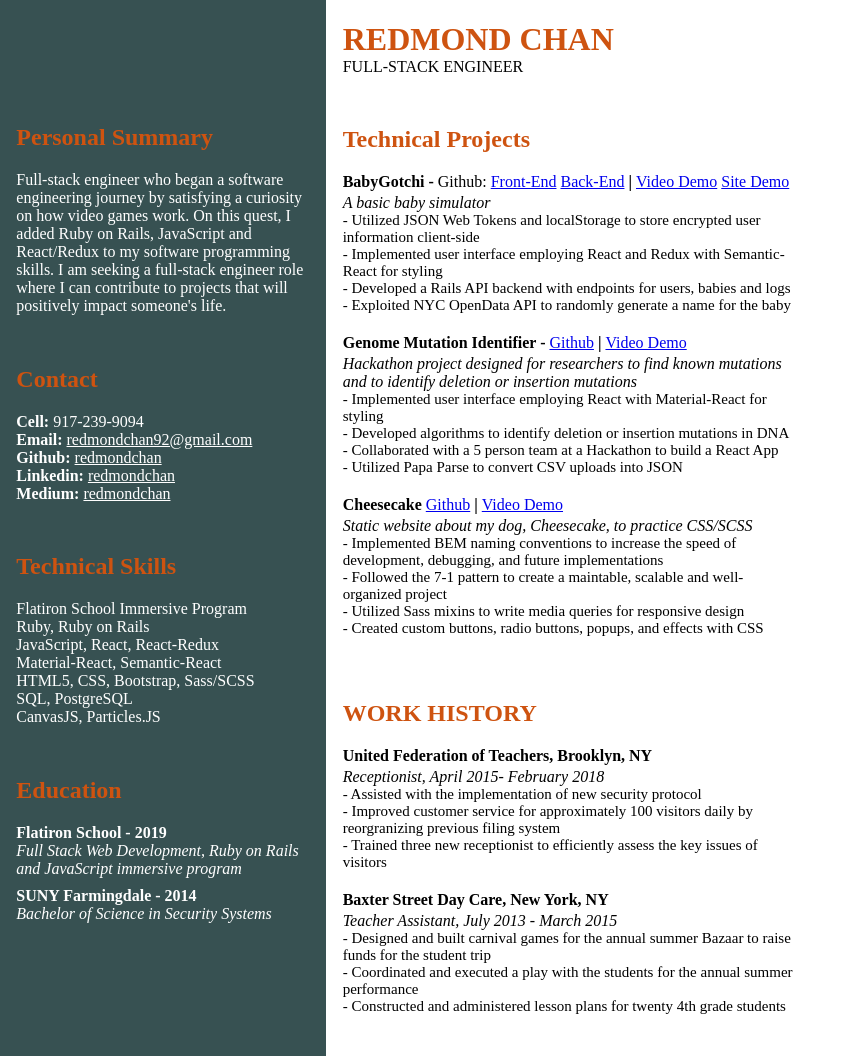
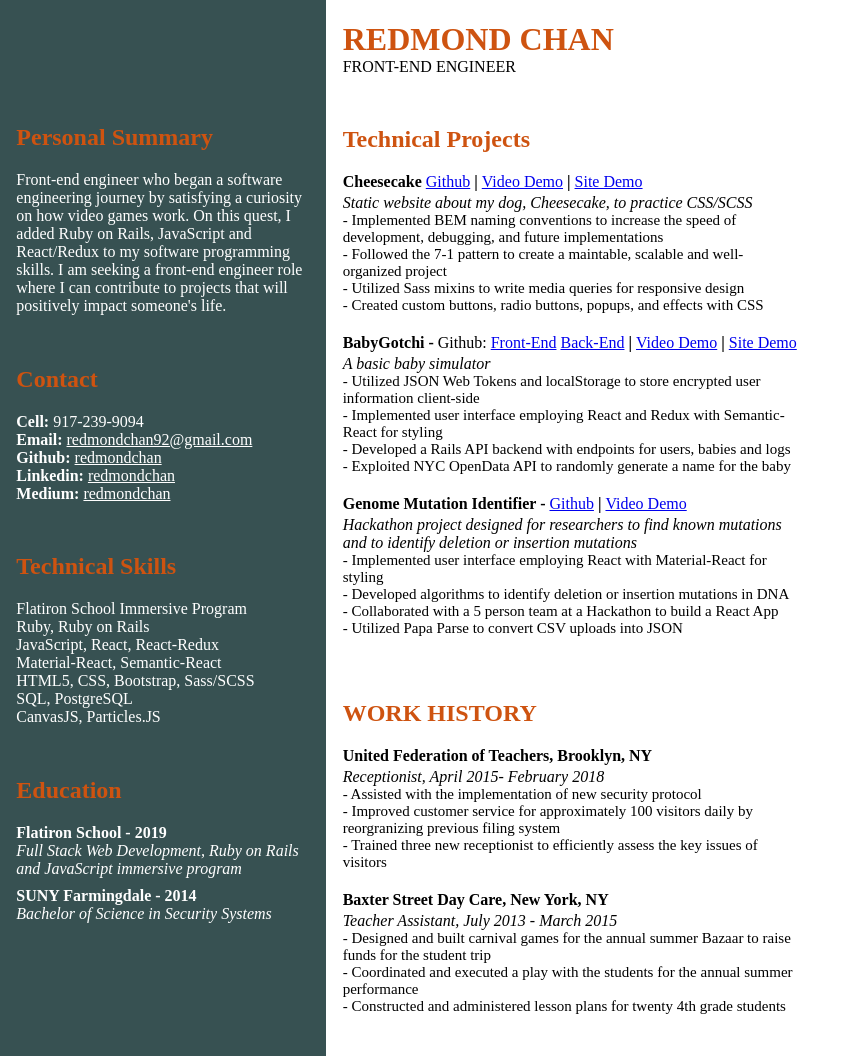
Before and after one commit to redmondchan/resume-template, a plain HTML site: page index.html in a window 1280 px wide. Shown: the whole page, without its empty margins (0-843 px from the left). Drawn offline with Linux system fonts and the light colour scheme; a web font is replaced by a local one.

Commit message:
reordered projects, changed to front end, and added working links

```diff
--- a/index.html
+++ b/index.html
@@ -19,9 +19,9 @@
 
     <section class="section">
       <h2 class="font-orange" class="font-orange">Personal Summary</h2>
-        <p>Full-stack engineer who began a software engineering journey by satisfying a curiosity on how video games
+        <p>Front-end engineer who began a software engineering journey by satisfying a curiosity on how video games
         work. On this quest, I added Ruby on Rails, JavaScript and React/Redux to my software programming skills. I am
-        seeking a full-stack engineer role where I can contribute to projects that will positively impact someone's life.</p>
+        seeking a front-end engineer role where I can contribute to projects that will positively impact someone's life.</p>
     </section>
 
     <section class="section">
@@ -71,7 +71,7 @@
 
    <header class="header">
      <h1 class="font-orange u-margin-bottom-none">REDMOND CHAN</h1>
-       <span>FULL-STACK ENGINEER</span>
+       <span>FRONT-END ENGINEER</span>
    </header>
 
 
@@ -81,11 +81,33 @@
 
        <li class="u-margin-bottom-small">
          <header>
+           <p class="list-header">Cheesecake
+            <span>
+              <a class="font-normal" href="https://github.com/redmondchan/cheesecake-css-sass">Github</a>
+              <span>|</span>
+              <a class="font-normal" href="https://youtu.be/LnXk8aXmvsc">Video Demo</a>
+              <span>|</span>
+              <a class="font-normal" href="https://cheesecake-css-sass.herokuapp.com">Site Demo</a>
+            </span>
+          </p>
+         </header>
+         <span class="font-italic">Static website about my dog, Cheesecake, to practice CSS/SCSS</span>
+         <ul class="ul font-small">
+           <li>- Implemented BEM naming conventions to increase the speed of development, debugging, and future implementations</li>
+           <li>- Followed the 7-1 pattern to create a maintable, scalable and well-organized project</li>
+           <li>- Utilized Sass mixins to write media queries for responsive design</li>
+           <li>- Created custom buttons, radio buttons, popups, and effects with CSS</li>
+         </ul>
+       </li>
+
+       <li class="u-margin-bottom-small">
+         <header>
            <p class="list-header">BabyGotchi - <span class="font-normal">Github:</span><span>
              <a class="font-normal" href="https://github.com/redmondchan/prepare-baby-frontend">Front-End</a>
              <a class="font-normal" href="https://github.com/redmondchan/prepare-baby-backend">Back-End</a>
              <span>|</span>
              <a class="font-normal" href="https://youtu.be/WoTFtouYni8">Video Demo</a>
+             <span>|</span>
              <a class="font-normal" href="http://babygotchi.herokuapp.com/">Site Demo</a>
            </span></p>
          </header>
@@ -112,25 +134,6 @@
            <li>- Developed algorithms to identify deletion or insertion mutations in DNA</li>
            <li>- Collaborated with a 5 person team at a Hackathon to build a React App</li>
            <li>- Utilized Papa Parse to convert CSV uploads into JSON</li>
-         </ul>
-       </li>
-
-       <li class="u-margin-bottom-small">
-         <header>
-           <p class="list-header">Cheesecake
-            <span>
-              <a class="font-normal" href="https://github.com/redmondchan/adopt_pup">Github</a>
-              <span>|</span>
-              <a class="font-normal" href="https://youtu.be/kD720FRCN10">Video Demo</a>
-            </span>
-          </p>
-         </header>
-         <span class="font-italic">Static website about my dog, Cheesecake, to practice CSS/SCSS</span>
-         <ul class="ul font-small">
-           <li>- Implemented BEM naming conventions to increase the speed of development, debugging, and future implementations</li>
-           <li>- Followed the 7-1 pattern to create a maintable, scalable and well-organized project</li>
-           <li>- Utilized Sass mixins to write media queries for responsive design</li>
-           <li>- Created custom buttons, radio buttons, popups, and effects with CSS</li>
          </ul>
        </li>
 
```
